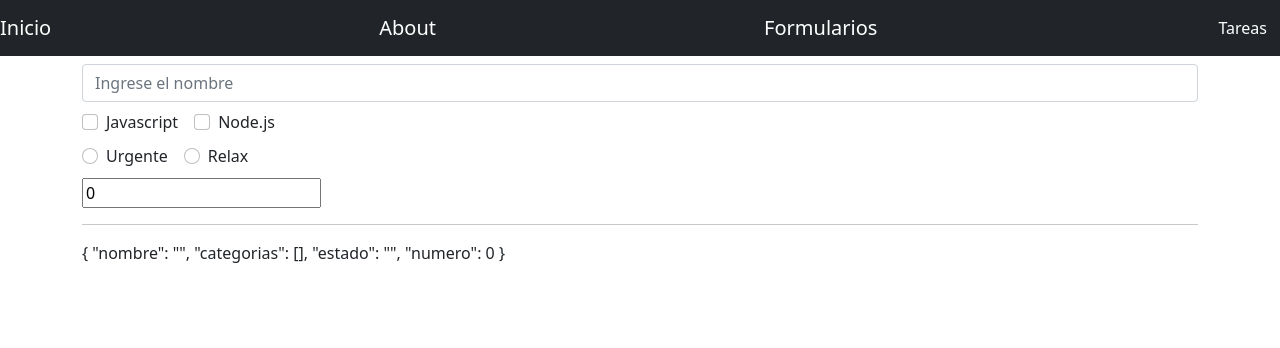
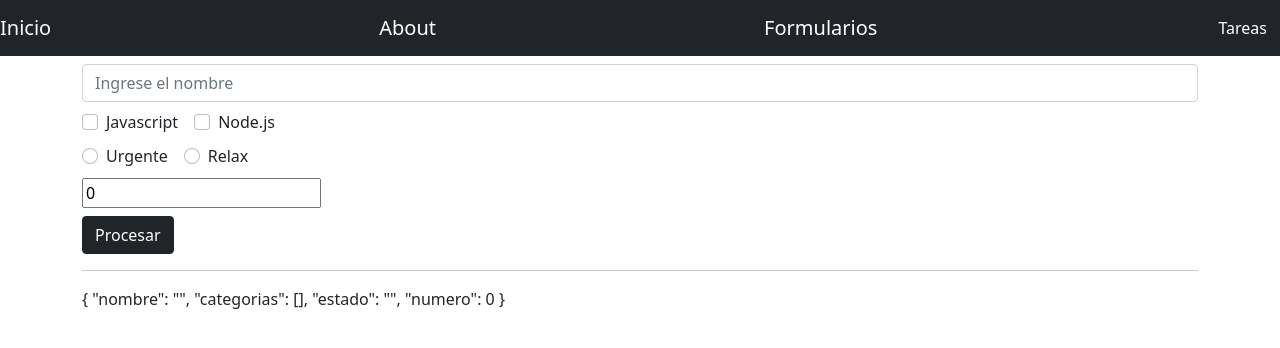
Before and after one commit to Jhonatan-Cortezz/vuex, a Vue app: page /formulario in a window 1280 px wide. Shown: the top 348 px of the page. Built offline with nearby package versions, Linux system fonts and the light colour scheme.

Commit message:
Propiedad trim, prevent

```diff
--- a/src/views/formulario.vue
+++ b/src/views/formulario.vue
@@ -1,11 +1,11 @@
 <template>
-  <form>
+  <form @submit.prevent="procesarFormulario">
     <input type="text"
       name=""
       id=""
       class="form-control my-2"
       placeholder="Ingrese el nombre"
-      v-model="tarea.nombre">
+      v-model.trim="tarea.nombre"><!-- trim limpia los espacios -->
 
     <div class="form-check form-check-inline">
       <input type="checkbox" class="form-check-input" v-model="tarea.categorias" id="check-1" value="Javascript">
@@ -35,6 +35,10 @@
         <input type="number" id="" v-model.number="tarea.numero"><!-- here a diferent -->
       </div>
     </div>
+
+    <button class="btn btn-dark mt-2 btn-block" type="submit">
+      Procesar
+    </button>
   </form>
   <hr>
   <p>{{tarea}}</p>
@@ -52,6 +56,12 @@ export default {
       }
     }
   },
+
+  methods: {
+    procesarFormulario() {
+      console.log(this.tarea)
+    }
+  },
 }
 </script>
 
```
